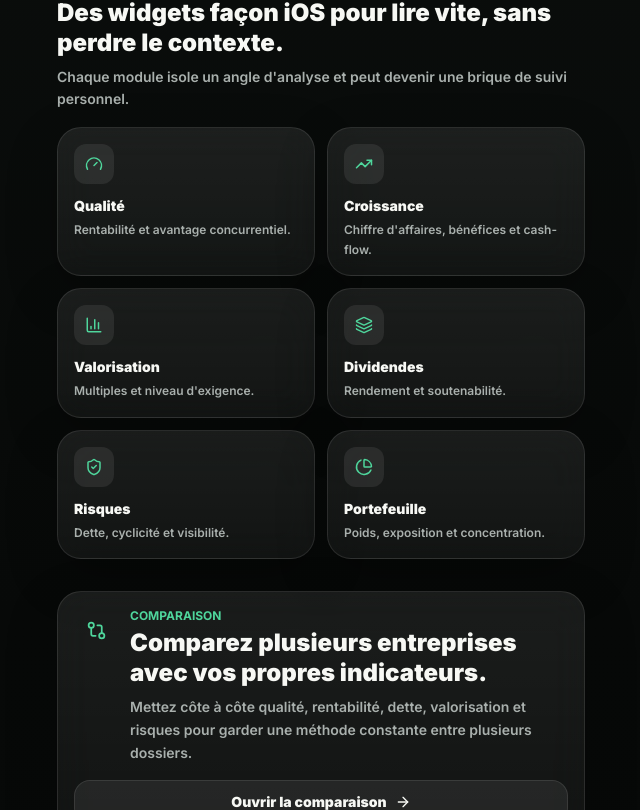
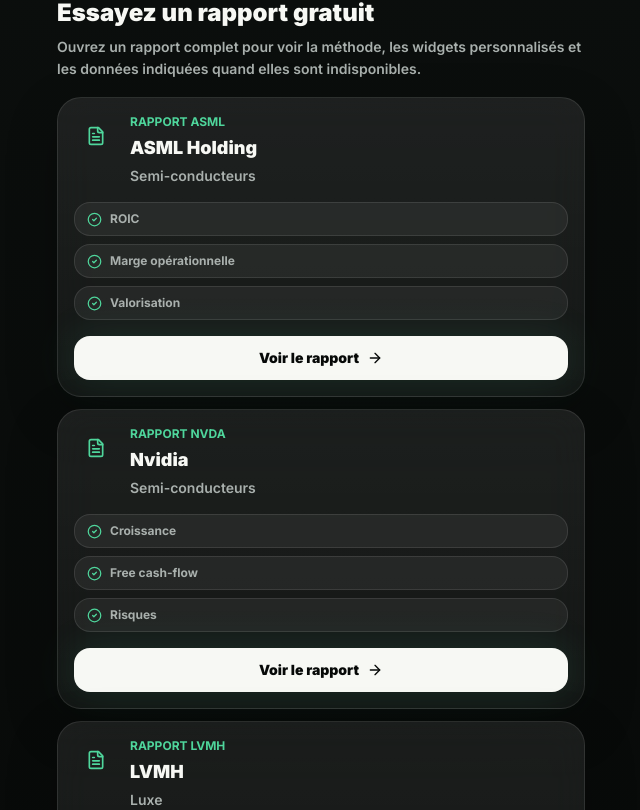
Before and after one commit to iutgeasete24-sys/ANTOINE-FINANCE, a Next.js app: page / in a window 1280 px wide. Shown: the part 1730-2540 px from the top of the page, without its empty margins (319-959 px from the left). Built offline with nearby package versions, Linux system fonts and the light colour scheme.

Commit message:
add free sample reports

```diff
--- a/app/page.tsx
+++ b/app/page.tsx
@@ -2,6 +2,7 @@
   ComparisonPreview,
   DisclaimerBlock,
   FAQSection,
+  FreeReportsSection,
   HeroSection,
   LandingFinalActions,
   PricingSection,
@@ -19,6 +20,7 @@
       <ProblemSection />
       <SolutionSection />
       <ReportPreview />
+      <FreeReportsSection />
       <WidgetShowcase />
       <ComparisonPreview />
       <PricingSection />
--- a/components/landing/LandingSections.tsx
+++ b/components/landing/LandingSections.tsx
@@ -5,6 +5,7 @@
   ArrowRight,
   BarChart3,
   CheckCircle2,
+  FileText,
   Gauge,
   GitCompare,
   HelpCircle,
@@ -38,6 +39,14 @@
 interface FAQItem {
   question: string;
   answer: string;
+}
+
+interface FreeReportItem {
+  ticker: string;
+  company: string;
+  sector: string;
+  href: string;
+  indicators: string[];
 }
 
 const reportItems: ReportItem[] = [
@@ -79,6 +88,30 @@
   { label: "Dividendes", icon: Layers3, detail: "Rendement et soutenabilité." },
   { label: "Risques", icon: ShieldCheck, detail: "Dette, cyclicité et visibilité." },
   { label: "Portefeuille", icon: PieChart, detail: "Poids, exposition et concentration." }
+];
+
+const freeReports: FreeReportItem[] = [
+  {
+    ticker: "ASML",
+    company: "ASML Holding",
+    sector: "Semi-conducteurs",
+    href: "/report/ASML",
+    indicators: ["ROIC", "Marge opérationnelle", "Valorisation"]
+  },
+  {
+    ticker: "NVDA",
+    company: "Nvidia",
+    sector: "Semi-conducteurs",
+    href: "/report/NVDA",
+    indicators: ["Croissance", "Free cash-flow", "Risques"]
+  },
+  {
+    ticker: "LVMH",
+    company: "LVMH",
+    sector: "Luxe",
+    href: "/report/LVMH",
+    indicators: ["Marge", "Dette", "Sources disponibles"]
+  }
 ];
 
 const trustItems = [
@@ -221,6 +254,58 @@
             detail={item.detail}
             tone={item.tone}
           />
+        ))}
+      </div>
+    </section>
+  );
+}
+
+export function FreeReportsSection() {
+  return (
+    <section className="mt-8">
+      <LandingSectionHeader
+        eyebrow="Rapports exemples gratuits"
+        title="Essayez un rapport gratuit"
+        description="Ouvrez un rapport complet pour voir la méthode, les widgets personnalisés et les données indiquées quand elles sont indisponibles."
+      />
+      <div className="mt-4 space-y-3">
+        {freeReports.map((report) => (
+          <LandingCard key={report.ticker} className="rounded-2xl">
+            <div className="flex items-start gap-3">
+              <div className="grid h-11 w-11 shrink-0 place-items-center rounded-2xl bg-mint/12 text-mint">
+                <FileText size={20} />
+              </div>
+              <div className="min-w-0 flex-1">
+                <p className="text-xs font-bold uppercase tracking-normal text-mint">
+                  Rapport {report.ticker}
+                </p>
+                <h3 className="mt-1 text-lg font-black text-ink">{report.company}</h3>
+                <p className="mt-1 text-sm font-semibold text-graphite">
+                  {report.sector}
+                </p>
+              </div>
+            </div>
+
+            <div className="mt-4 grid grid-cols-1 gap-2">
+              {report.indicators.map((indicator) => (
+                <p
+                  key={indicator}
+                  className="flex items-center gap-2 rounded-2xl border border-white/10 bg-white/[0.06] px-3 py-2 text-xs font-bold text-graphite"
+                >
+                  <CheckCircle2 size={15} className="shrink-0 text-mint" />
+                  {indicator}
+                </p>
+              ))}
+            </div>
+
+            <Link
+              href={report.href}
+              className="tap-feedback mt-4 flex h-11 items-center justify-center gap-2 rounded-2xl bg-ink text-sm font-black text-night shadow-glow"
+            >
+              Voir le rapport
+              <ArrowRight size={16} />
+            </Link>
+          </LandingCard>
         ))}
       </div>
     </section>
--- a/data/stockUniverse.ts
+++ b/data/stockUniverse.ts
@@ -78,6 +78,7 @@
   ["MBG.DE", "Mercedes-Benz Group", "Xetra", "Allemagne", "Automobile"],
   ["ADS.DE", "Adidas", "Xetra", "Allemagne", "Consommation"],
   ["RMS.PA", "Hermès", "Euronext Paris", "France", "Luxe"],
+  ["LVMH", "LVMH", "Euronext Paris", "France", "Luxe"],
   ["MC.PA", "LVMH", "Euronext Paris", "France", "Luxe"],
   ["OR.PA", "L'Oréal", "Euronext Paris", "France", "Luxe"],
   ["CDI.PA", "Christian Dior", "Euronext Paris", "France", "Luxe"],
```
